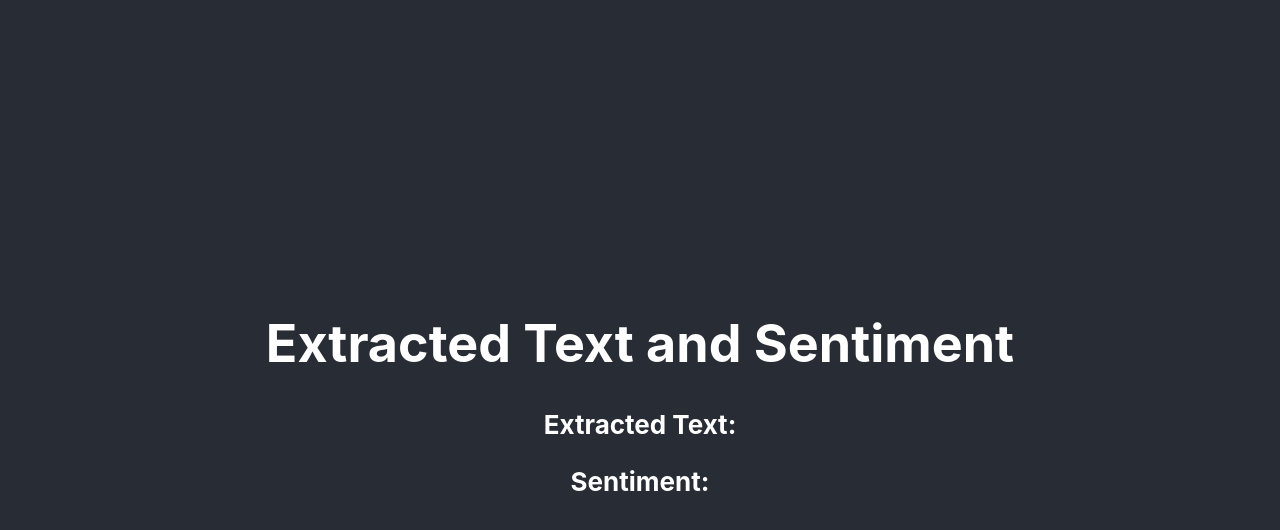
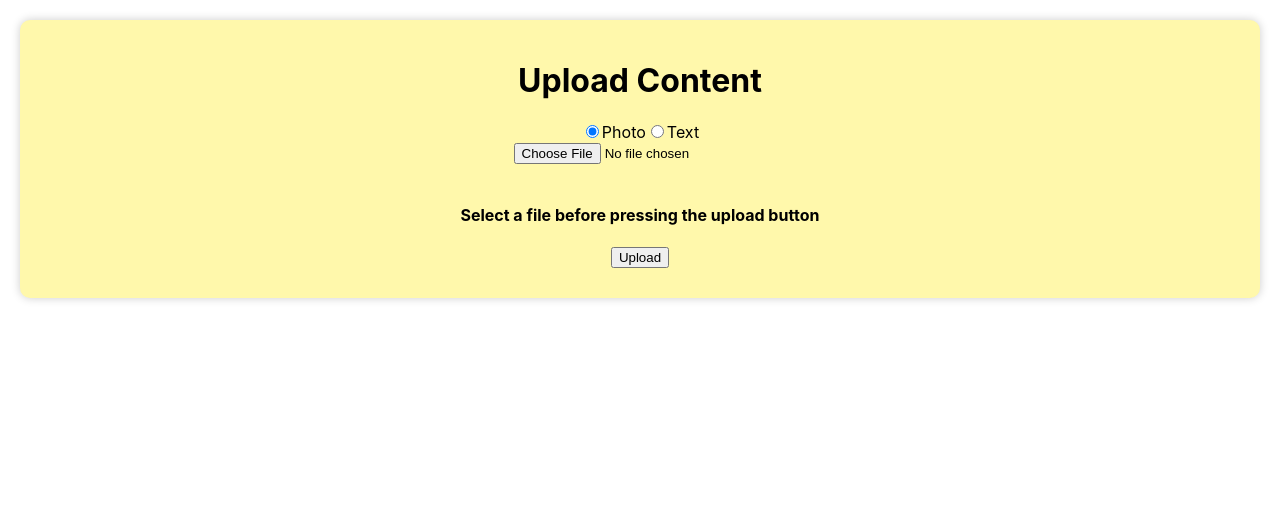
Before and after one commit to gowriprashanth/SentimentAnalysis, a React (Create React App) app: page / in a window 1280 px wide. Shown: the top 530 px of the page. Built offline with nearby package versions, Linux system fonts and the light colour scheme; no server answers.

Commit message:
final deploy

```diff
--- a/package.json
+++ b/package.json
@@ -11,6 +11,7 @@
     "node": "^21.2.0",
     "react": "^18.2.0",
     "react-dom": "^18.2.0",
+    "react-router-dom": "^6.20.0",
     "react-scripts": "5.0.1",
     "serve": "^14.2.1",
     "server": "^1.0.38",
--- a/src/App.js
+++ b/src/App.js
@@ -1,14 +1,18 @@
-import logo from './logo.svg';
-import './App.css';
+import React from 'react';
+import { BrowserRouter as Router, Routes, Route } from 'react-router-dom';
+import ImageUpload from './ImageUpload';
 import Sentiment from './Sentiment';
+import SentimentText from './SentimentText';
 
-function App() {
+const App = () => {
   return (
-    <div className="App">
-      <header className="App-header">
-        <Sentiment/>
-      </header>
-    </div>
+    <Router>
+      <Routes>
+        <Route path="/" element={<ImageUpload />} />
+        <Route path="/sentiment" element={<Sentiment />} />
+        <Route path="/SentimentText" element={<SentimentText />} />
+      </Routes>
+    </Router>
   );
 }
 
--- /dev/null
+++ b/src/ImageUpload.css
@@ -0,0 +1,71 @@
+/* ImageUpload.css */
+
+.upload-container {
+    text-align: center;
+    margin: 20px;
+    background-color: rgb(255, 248, 171);
+    padding: 20px;
+    border-radius: 10px;
+    box-shadow: 0 0 10px rgba(0, 0, 0, 0.2);
+  }
+
+  .upload-heading {
+    font-size: 24px;
+    color: rgb(75, 97, 58);
+    margin-bottom: 20px;
+  }
+
+  .file-input {
+    display: none;
+  }
+
+  .upload-button {
+    background-color: #007BFF;
+    color: #fff;
+    padding: 10px 20px;
+    border: none;
+    border-radius: 4px;
+    cursor: pointer;
+    font-weight: bold;
+    margin-top: 20px;
+    transition: background-color 0.3s ease;
+  }
+
+  .upload-button:hover {
+    background-color: #0056b3;
+  }
+
+  .file-details {
+    font-size: 18px;
+    margin-top: 20px;
+  }
+
+  .file-info {
+    font-size: 16px;
+    margin: 10px 0;
+    color: #444;
+  }
+  .file-input {
+    font-size: 16px;
+    margin: 10px 0;
+    color: #444;
+  }
+
+  .select-file-message {
+    font-size: 16px;
+    margin: 10px 0;
+    color: #444;
+  }
+
+  .upload-status {
+    font-size: 16px;
+    margin: 10px 0;
+  }
+
+  .upload-status.success {
+    color: green;
+  }
+
+  .upload-status.error {
+    color: red;
+  }
--- /dev/null
+++ b/src/ImageUpload.js
@@ -0,0 +1,150 @@
+import React, { useState } from 'react';
+import axios from 'axios';
+import { useNavigate } from 'react-router-dom';
+import './ImageUpload.css'; // Import the CSS file
+
+const ImageUpload = () => {
+  const [selectedFile, setSelectedFile] = useState(null);
+  const [uploadStatus, setUploadStatus] = useState('');
+  const [inputType, setInputType] = useState('photo'); // State to track the input type
+  const [textInput, setTextInput] = useState(''); // State for text input
+  const navigate = useNavigate();
+
+  // Handles file selection
+  const onFileChange = event => {
+    setUploadStatus('');
+    setSelectedFile(event.target.files[0]);
+  };
+
+  // Handles text input change
+  const onTextInputChange = event => {
+    setTextInput(event.target.value);
+  };
+
+  // Handles input type change (photo or text)
+  const onInputTypeChange = event => {
+    setInputType(event.target.value);
+  };
+
+  // Handles file upload
+  const onFileUpload = () => {
+    const reader = new FileReader();
+
+    reader.onloadend = function () {
+      const base64String = reader.result.replace('data:', '').replace(/^.+,/, '');
+
+      axios
+        .post("https://8cixrhnhu1.execute-api.us-east-1.amazonaws.com/dev/upload-image", { body: base64String })
+        .then(response => {
+          console.log("File uploaded successfully", response);
+          setUploadStatus('Upload successful!');
+          setTimeout(() => navigate('/Sentiment'), 2500);
+        })
+        .catch(error => {
+          console.error("Error uploading file", error);
+          setUploadStatus('Error uploading file.');
+        });
+    };
+
+    reader.readAsDataURL(selectedFile);
+  };
+
+  // Handles text upload
+  const onTextUpload = () => {
+    axios
+      .post("https://2ivw0zgzkj.execute-api.us-east-1.amazonaws.com/dev/upload-text", { body: textInput })
+      .then(response => {
+        console.log("Text uploaded successfully", response);
+        setUploadStatus('Upload successful!');
+        setTimeout(() => navigate('/SentimentText'), 2500);
+      })
+      .catch(error => {
+        console.error("Error uploading text", error);
+        setUploadStatus('Error uploading text.');
+      });
+  };
+
+  // Function to handle the overall upload based on type
+  const onUpload = () => {
+    if (inputType === 'photo' && selectedFile) {
+      onFileUpload();
+    } else if (inputType === 'text' && textInput) {
+      onTextUpload();
+    } else {
+      setUploadStatus('Please select a file or enter text to upload.');
+    }
+  };
+
+  // Display file details
+  const fileData = () => {
+    if (selectedFile) {
+      return (
+        <div>
+          <h2>File Details:</h2>
+          <p>File Name: {selectedFile.name}</p>
+          <p>File Type: {selectedFile.type}</p>
+          <p>Last Modified: {selectedFile.lastModifiedDate.toDateString()}</p>
+        </div>
+      );
+    } else {
+      return (
+        <div>
+          <br />
+          <h4>Select a file before pressing the upload button</h4>
+        </div>
+      );
+    }
+  };
+
+  // Text input area
+  const textInputArea = () => {
+    return (
+      <div>
+        <textarea
+          value={textInput}
+          onChange={onTextInputChange}
+          placeholder="Enter text here"
+          className="text-input"
+        />
+      </div>
+    );
+  };
+
+  return (
+    <div className="upload-container">
+      <h1>Upload Content</h1>
+      <div className="input-type-selector">
+        <label>
+          <input
+            type="radio"
+            value="photo"
+            checked={inputType === 'photo'}
+            onChange={onInputTypeChange}
+          />
+          Photo
+        </label>
+        <label>
+          <input
+            type="radio"
+            value="text"
+            checked={inputType === 'text'}
+            onChange={onInputTypeChange}
+          />
+          Text
+        </label>
+      </div>
+      {inputType === 'photo' ? (
+        <>
+          <input type="file" onChange={onFileChange} />
+          {fileData()}
+        </>
+      ) : (
+        textInputArea()
+      )}
+      <button onClick={onUpload}>Upload</button>
+      <p className={`upload-status ${uploadStatus ? 'success' : 'error'}`}>{uploadStatus}</p>
+    </div>
+  );
+};
+
+export default ImageUpload;
--- /dev/null
+++ b/src/Sentiment.css
@@ -0,0 +1,48 @@
+/* Sentiment.css */
+
+/* Container styling */
+.sentiment-container {
+    text-align: center;
+    margin: 20px;
+    padding: 20px;
+    border-radius: 10px;
+    box-shadow: 0 0 10px rgba(0, 0, 0, 0.2);
+    background-color: rgb(255, 248, 171);
+  }
+
+  /* Heading styling */
+  .sentiment-heading {
+    font-size: 24px;
+    color: rgb(75, 97, 58);
+    margin-bottom: 20px;
+  }
+
+  /* Paragraph styling */
+  p {
+    font-size: 16px;
+    margin: 10px 0;
+    color: #444;
+  }
+
+  strong.extracted-text-label {
+    font-weight: bold;
+    color: #007BFF; /* Change the color as needed */
+  }
+
+  strong.sentiment-label {
+    font-weight: bold;
+    color: #007BFF; /* Change the color as needed */
+  }
+
+
+  /* Styling for data.ExtractedText */
+p strong.extracted-text-label + span {
+    font-size: 18px;
+    color: #d41c1c;
+  }
+
+  /* Styling for data.Sentiment */
+  p strong.sentiment-label + span {
+    font-size: 18px;
+    color: #d41c1c;
+  }
--- a/src/Sentiment.js
+++ b/src/Sentiment.js
@@ -1,12 +1,11 @@
 import React, { useState, useEffect } from 'react';
 import axios from 'axios';
+import './Sentiment.css';
 
 function Sentiment() {
   const [data, setData] = useState({ ExtractedText: '', Sentiment: '' });
   const [isLoading, setIsLoading] = useState(true);
   const [error, setError] = useState(null);
-
-
 
   useEffect(() => {
     axios.get('https://42v84a67m5.execute-api.us-east-1.amazonaws.com/prod/polarity')
@@ -21,12 +20,11 @@ function Sentiment() {
       });
   }, []);
 
-
   return (
-      <div>
-        <h1>Extracted Text and Sentiment</h1>
-        <p><strong>Extracted Text:</strong> {data.ExtractedText}</p>
-        <p><strong>Sentiment:</strong> {data.Sentiment}</p>
+    <div className="sentiment-container">
+      <h1 className="sentiment-heading">Extracted Text and Sentiment</h1>
+      <p><strong className="extracted-text-label">Extracted Text:</strong> <span>{data.ExtractedText}</span></p>
+      <p><strong className="sentiment-label">Sentiment:</strong> <span>{data.Sentiment}</span></p>
     </div>
   );
 }
--- /dev/null
+++ b/src/SentimentText.js
@@ -0,0 +1,32 @@
+import React, { useState, useEffect } from 'react';
+import axios from 'axios';
+import './Sentiment.css';
+
+function Sentiment() {
+  const [data, setData] = useState({ ExtractedText: '', Sentiment: '' });
+  const [isLoading, setIsLoading] = useState(true);
+  const [error, setError] = useState(null);
+
+  useEffect(() => {
+    axios.get('https://hh5vyauu1h.execute-api.us-east-1.amazonaws.com/dev/text')
+      .then(response => {
+        setData(JSON.parse(response.data.body)); // Parse the JSON string
+        setIsLoading(false);
+      })
+      .catch(error => {
+        console.error('Error fetching data:', error);
+        setError(error);
+        setIsLoading(false);
+      });
+  }, []);
+
+  return (
+    <div className="sentiment-container">
+      <h1 className="sentiment-heading">Extracted Text and Sentiment</h1>
+      <p><strong className="extracted-text-label">Extracted Text:</strong> <span>{data.ExtractedText}</span></p>
+      <p><strong className="sentiment-label">Sentiment:</strong> <span>{data.Sentiment}</span></p>
+    </div>
+  );
+}
+
+export default Sentiment;
```
Also changed, not shown: 1 other file (tests, documents, lock files or other folders). Lines whose indentation alone changed are shown as unchanged.
